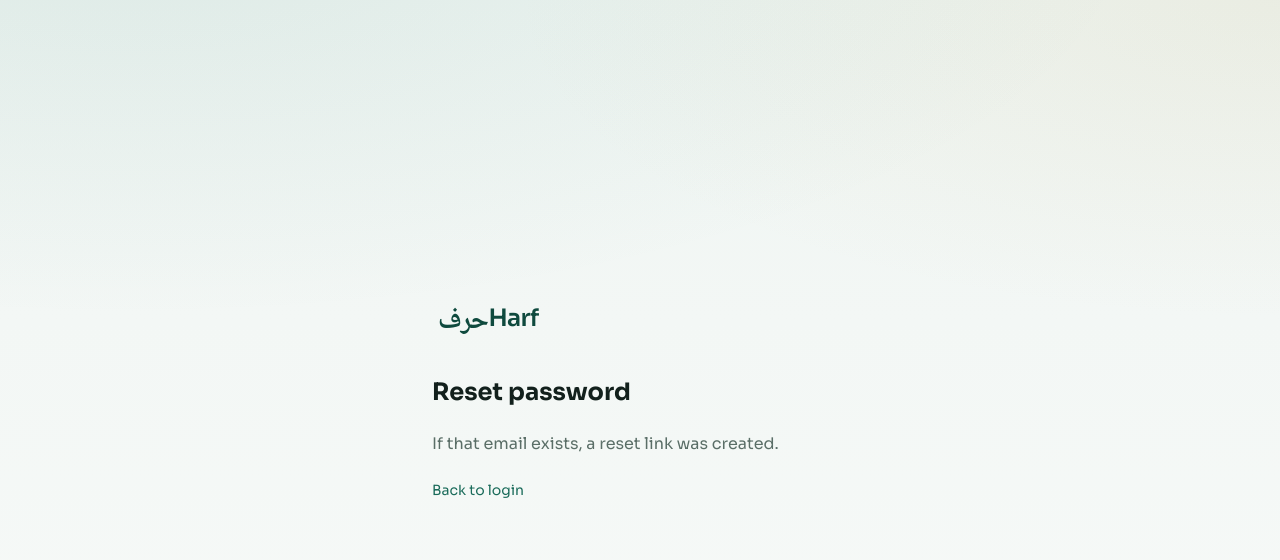
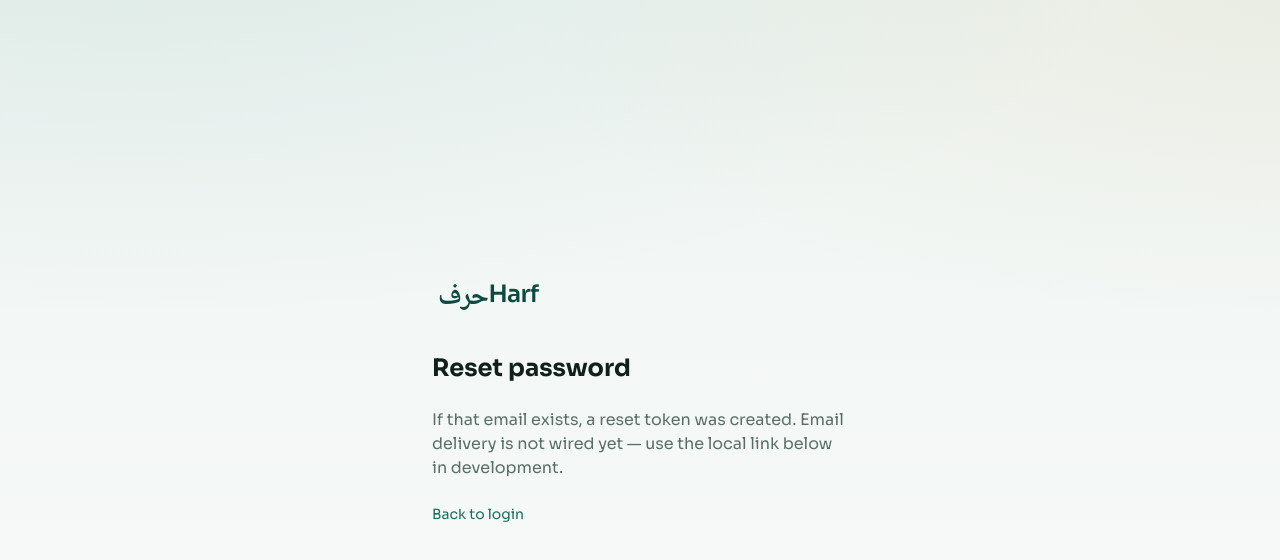
Before and after one commit to aprameyak/harf, a Next.js app: page /forgot-password in a window 1280 px wide. Both pictures are taken after typing "name@example.com" into the empty fields and a click on the button "Send reset link". Shown: the top 560 px of the page. Built offline with nearby package versions, Linux system fonts and the light colour scheme; no server answers; the database is empty.

Commit message:
Clarify password-reset limits and add CI for engine tests

```diff
--- a/src/app/forgot-password/page.tsx
+++ b/src/app/forgot-password/page.tsx
@@ -28,7 +28,7 @@ export default function ForgotPasswordPage() {
             Send reset link
           </button>
         </form>) : (<div className="mt-6 space-y-3 text-ink-muted">
-          <p>If that email exists, a reset link was created.</p>
+          <p>If that email exists, a reset token was created. Email delivery is not wired yet — use the local link below in development.</p>
           {devToken && (<p className="rounded-xl bg-teal-soft p-3 text-sm text-teal-deep">
               Dev link:{" "}
               <Link className="underline" href={`/reset-password?token=${devToken}`}>
```
